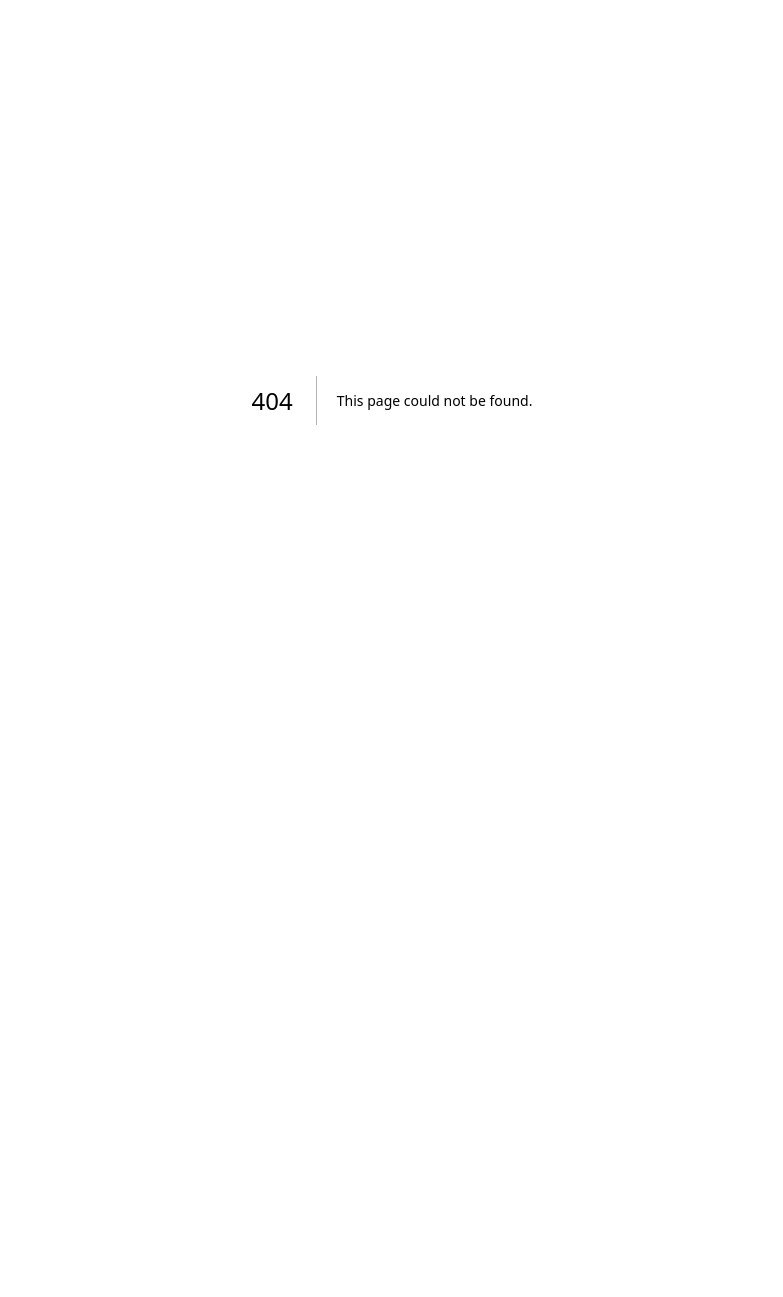
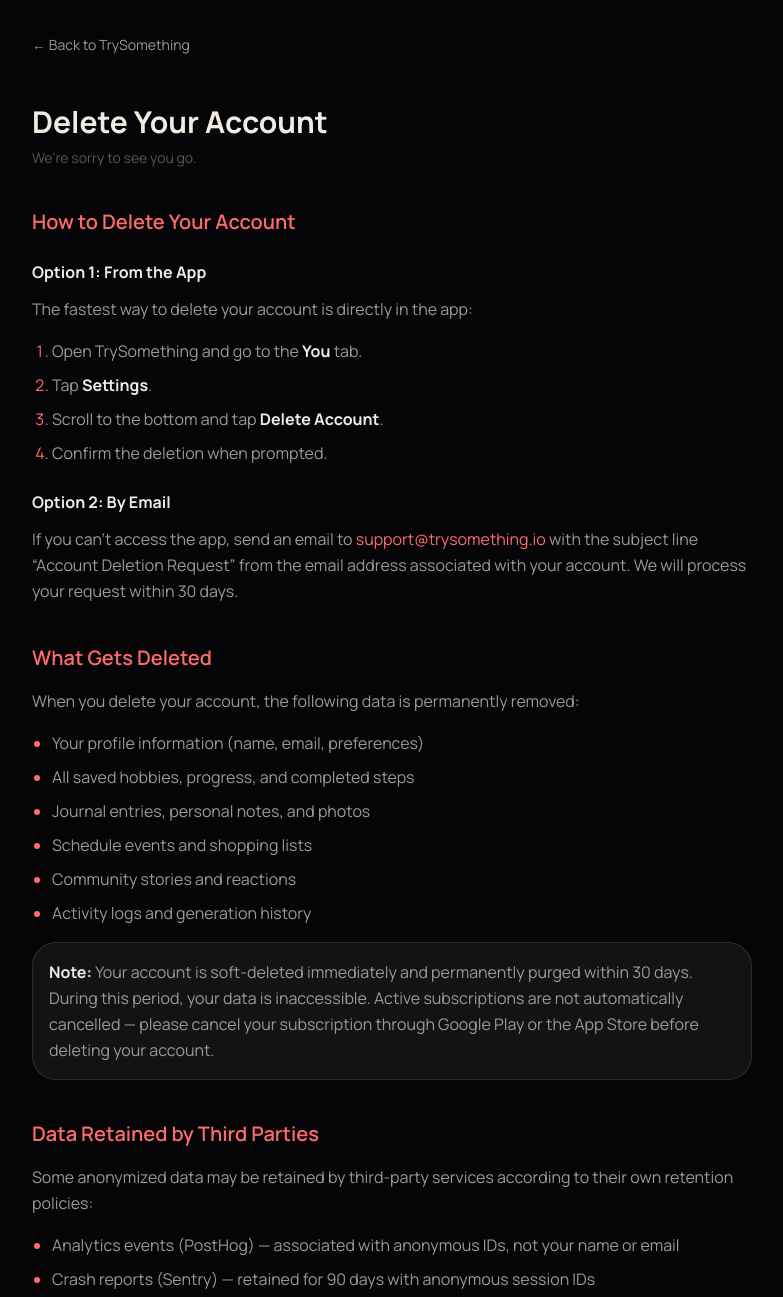
Before and after one commit to romulororiz/trysomething, a Next.js app in the folder website/: page /delete-account in a window 1280 px wide. Before the commit this address had no page. Shown: the top 1297 px of the page, without its empty margins (248-1031 px from the left). Before the commit the page ends 800 px from the top, so only its background shows below. Built offline with nearby package versions, Linux system fonts and the light colour scheme.

Commit message:
feat: add account deletion page for Google Play compliance
Google Play requires a web-accessible account deletion URL for the
Data Safety section. Adds /delete-account page with in-app instructions,
email fallback, and data deletion details.

```diff
--- /dev/null
+++ b/website/app/delete-account/page.tsx
@@ -0,0 +1,161 @@
+import type { Metadata } from "next";
+
+export const metadata: Metadata = {
+  title: "Delete Account - TrySomething",
+  description:
+    "Request deletion of your TrySomething account and all associated data.",
+};
+
+export default function DeleteAccountPage() {
+  return (
+    <div className="min-h-screen bg-bg">
+      <nav className="max-w-3xl mx-auto px-6 pt-8">
+        <a
+          href="/"
+          className="text-sm text-text-secondary hover:text-text-primary transition-colors"
+        >
+          &larr; Back to TrySomething
+        </a>
+      </nav>
+      <main className="max-w-3xl mx-auto px-6 py-12 pb-24">
+        <h1 className="text-3xl font-bold text-text-primary mb-2">
+          Delete Your Account
+        </h1>
+        <p className="text-sm text-text-muted mb-10">
+          We&apos;re sorry to see you go.
+        </p>
+
+        <h2 className="text-xl font-semibold text-coral mt-10 mb-4">
+          How to Delete Your Account
+        </h2>
+
+        <h3 className="text-base font-bold text-text-primary mt-6 mb-3">
+          Option 1: From the App
+        </h3>
+        <p className="text-text-secondary leading-relaxed mb-4">
+          The fastest way to delete your account is directly in the app:
+        </p>
+        <ol className="list-decimal list-outside ml-5 space-y-2 text-text-secondary leading-relaxed mb-4">
+          <li className="marker:text-coral">
+            Open TrySomething and go to the <strong className="text-text-primary">You</strong> tab.
+          </li>
+          <li className="marker:text-coral">
+            Tap <strong className="text-text-primary">Settings</strong>.
+          </li>
+          <li className="marker:text-coral">
+            Scroll to the bottom and tap <strong className="text-text-primary">Delete Account</strong>.
+          </li>
+          <li className="marker:text-coral">
+            Confirm the deletion when prompted.
+          </li>
+        </ol>
+
+        <h3 className="text-base font-bold text-text-primary mt-6 mb-3">
+          Option 2: By Email
+        </h3>
+        <p className="text-text-secondary leading-relaxed mb-4">
+          If you can&apos;t access the app, send an email to{" "}
+          <a
+            href="mailto:support@trysomething.io?subject=Account%20Deletion%20Request"
+            className="text-coral hover:underline"
+          >
+            support@trysomething.io
+          </a>{" "}
+          with the subject line &ldquo;Account Deletion Request&rdquo; from the
+          email address associated with your account. We will process your
+          request within 30 days.
+        </p>
+
+        <h2 className="text-xl font-semibold text-coral mt-10 mb-4">
+          What Gets Deleted
+        </h2>
+        <p className="text-text-secondary leading-relaxed mb-4">
+          When you delete your account, the following data is permanently removed:
+        </p>
+        <ul className="list-disc list-outside ml-5 space-y-2 text-text-secondary leading-relaxed mb-4">
+          <li className="marker:text-coral">
+            Your profile information (name, email, preferences)
+          </li>
+          <li className="marker:text-coral">
+            All saved hobbies, progress, and completed steps
+          </li>
+          <li className="marker:text-coral">
+            Journal entries, personal notes, and photos
+          </li>
+          <li className="marker:text-coral">
+            Schedule events and shopping lists
+          </li>
+          <li className="marker:text-coral">
+            Community stories and reactions
+          </li>
+          <li className="marker:text-coral">
+            Activity logs and generation history
+          </li>
+        </ul>
+
+        <div className="bg-glass border border-glass-border rounded-xl p-4 mb-4">
+          <p className="text-text-secondary leading-relaxed">
+            <strong className="text-text-primary">Note:</strong> Your account is
+            soft-deleted immediately and permanently purged within 30 days. During
+            this period, your data is inaccessible. Active subscriptions are not
+            automatically cancelled &mdash; please cancel your subscription through
+            Google Play or the App Store before deleting your account.
+          </p>
+        </div>
+
+        <h2 className="text-xl font-semibold text-coral mt-10 mb-4">
+          Data Retained by Third Parties
+        </h2>
+        <p className="text-text-secondary leading-relaxed mb-4">
+          Some anonymized data may be retained by third-party services according
+          to their own retention policies:
+        </p>
+        <ul className="list-disc list-outside ml-5 space-y-2 text-text-secondary leading-relaxed mb-4">
+          <li className="marker:text-coral">
+            Analytics events (PostHog) &mdash; associated with anonymous IDs, not
+            your name or email
+          </li>
+          <li className="marker:text-coral">
+            Crash reports (Sentry) &mdash; retained for 90 days with anonymous
+            session IDs
+          </li>
+          <li className="marker:text-coral">
+            Purchase records (Google Play / App Store) &mdash; retained by the
+            platform per their policies
+          </li>
+        </ul>
+
+        <p className="text-text-secondary leading-relaxed mb-4">
+          For more details, see our{" "}
+          <a href="/privacy" className="text-coral hover:underline">
+            Privacy Policy
+          </a>
+          .
+        </p>
+
+        <h2 className="text-xl font-semibold text-coral mt-10 mb-4">
+          Questions?
+        </h2>
+        <div className="bg-glass border border-glass-border rounded-xl p-4 mb-4">
+          <p className="mb-1">
+            <span className="font-semibold text-text-primary">Email: </span>
+            <span className="text-text-secondary">
+              <a
+                href="mailto:support@trysomething.io"
+                className="hover:text-coral transition-colors"
+              >
+                support@trysomething.io
+              </a>
+            </span>
+          </p>
+          <p>
+            <span className="font-semibold text-text-primary">
+              Response time:{" "}
+            </span>
+            <span className="text-text-secondary">Within 30 days</span>
+          </p>
+        </div>
+      </main>
+    </div>
+  );
+}
```
